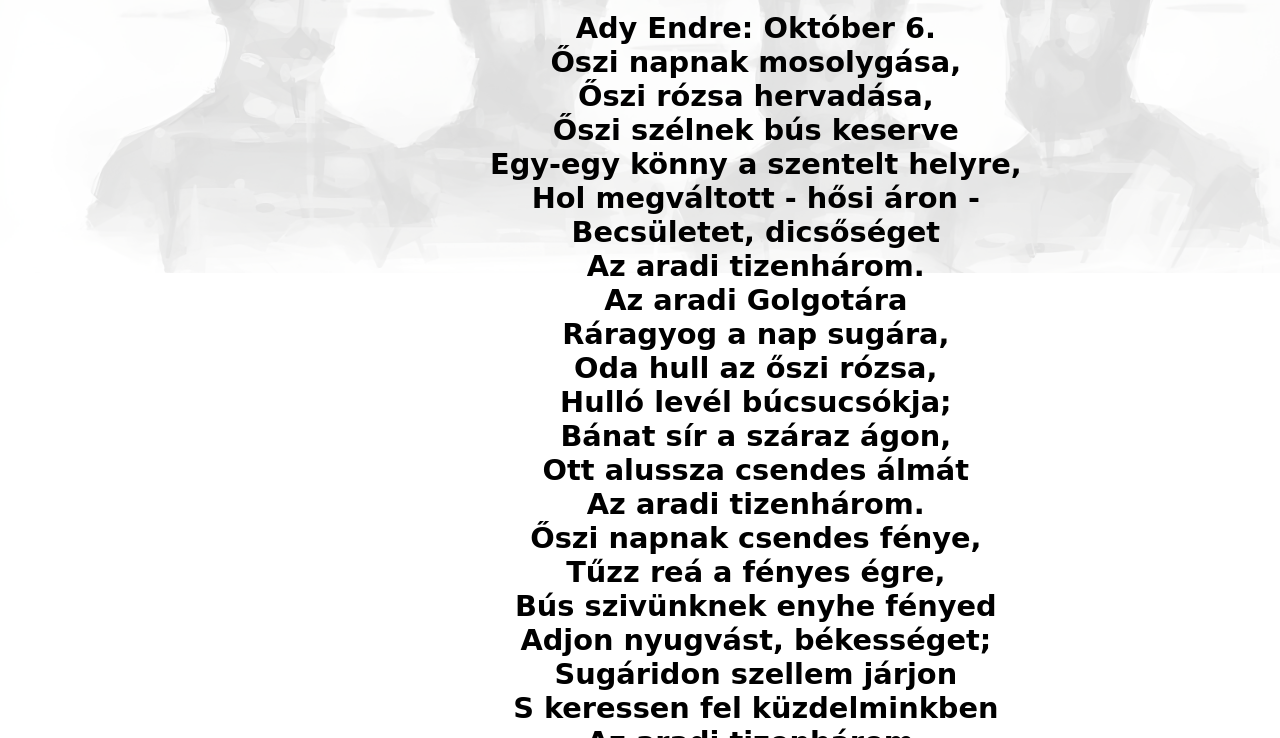
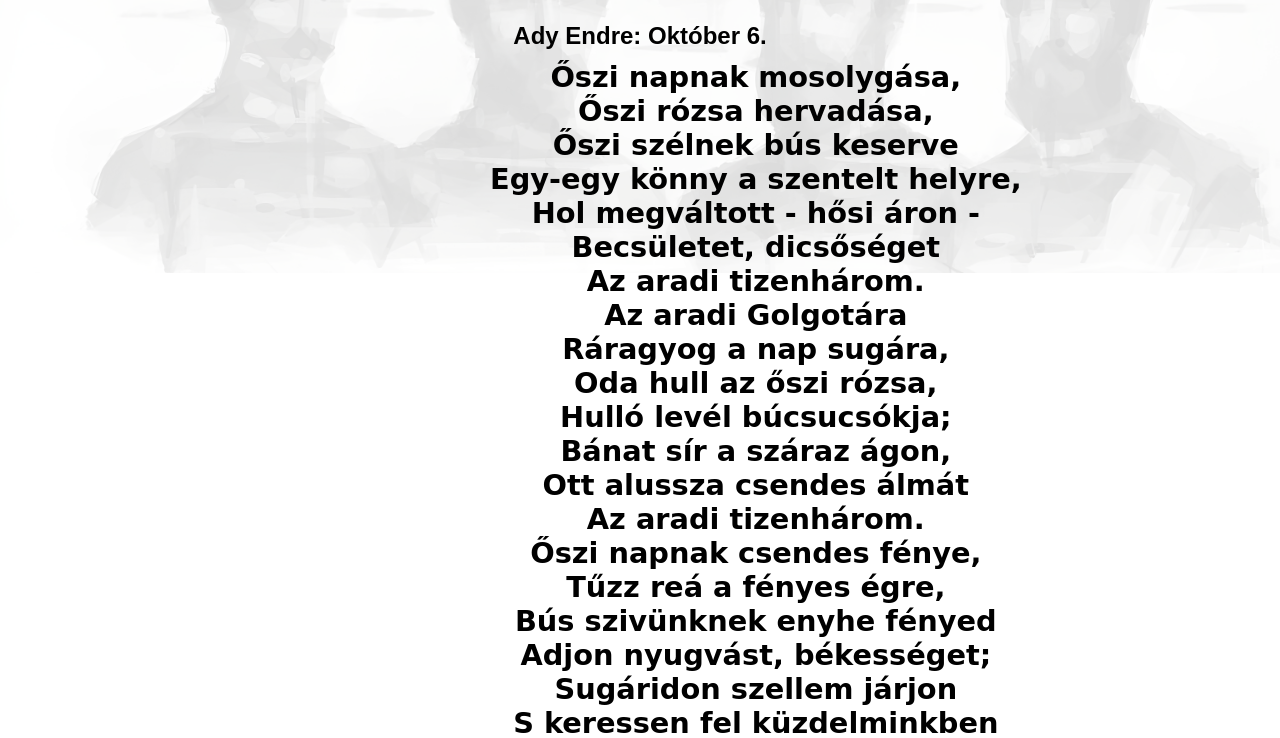
Before and after one commit to lordcsomi/lordcsomi.github.io, a plain HTML site: page rajzverseny.html in a window 1280 px wide. Shown: the part 712-1450 px from the top of the page. Drawn offline with nearby package versions, Linux system fonts and the light colour scheme; a web font is replaced by a local one.

Commit message:
fix padding

```diff
--- a/rajzverseny.html
+++ b/rajzverseny.html
@@ -86,8 +86,8 @@
                     <h3>Rajzverseny</h3>
                 </div>
                 <span class="hidden">Ez a mű az aradi vértanúk emlékére született. Miután elolvastad rajzolj hozzá egy illusztrációt!</span>
+                <h3>Ady Endre: Október 6.</h3>
                 <span><pre class="hidden">
-Ady Endre: Október 6.
 Őszi napnak mosolygása,
 Őszi rózsa hervadása,
 Őszi szélnek bús keserve
--- a/style.css
+++ b/style.css
@@ -106,6 +106,13 @@ main {
     width: 300px;
 }
 
+h3{
+    padding: 0;
+    padding-top: 15px;
+    margin: 0;
+    font-size: 1.5em;
+}
+
 #mainConainer{
     width: 300px;
     height: 150px;
@@ -211,7 +218,7 @@ input, textarea, #myList{ /* inputok */
 }
 
 pre{ /* a vers stílusa */
-    padding-top: 15px;
+    padding-top: 0px;
     border-radius: 5px;
     font-family: 'Ms Madi', cursive; /* amíg nincs jobb font*/
     font-weight: 800;
```
